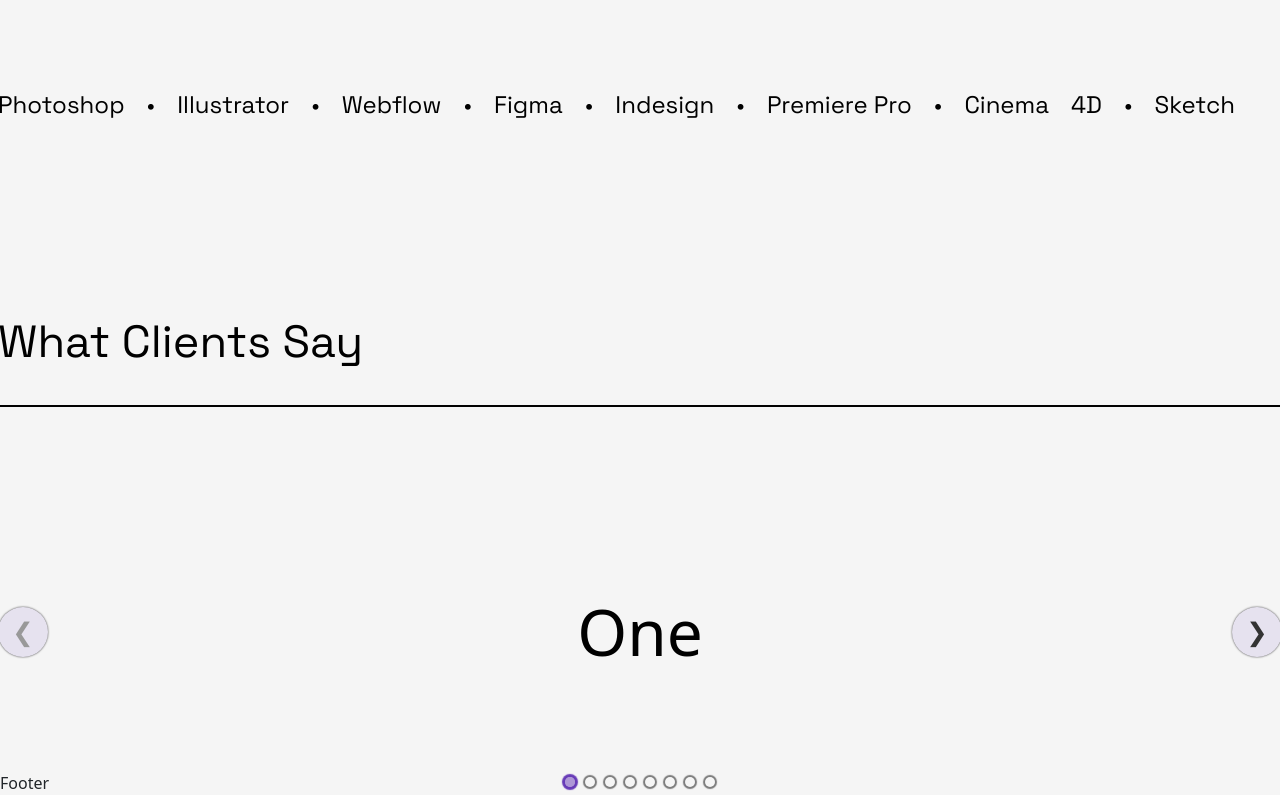
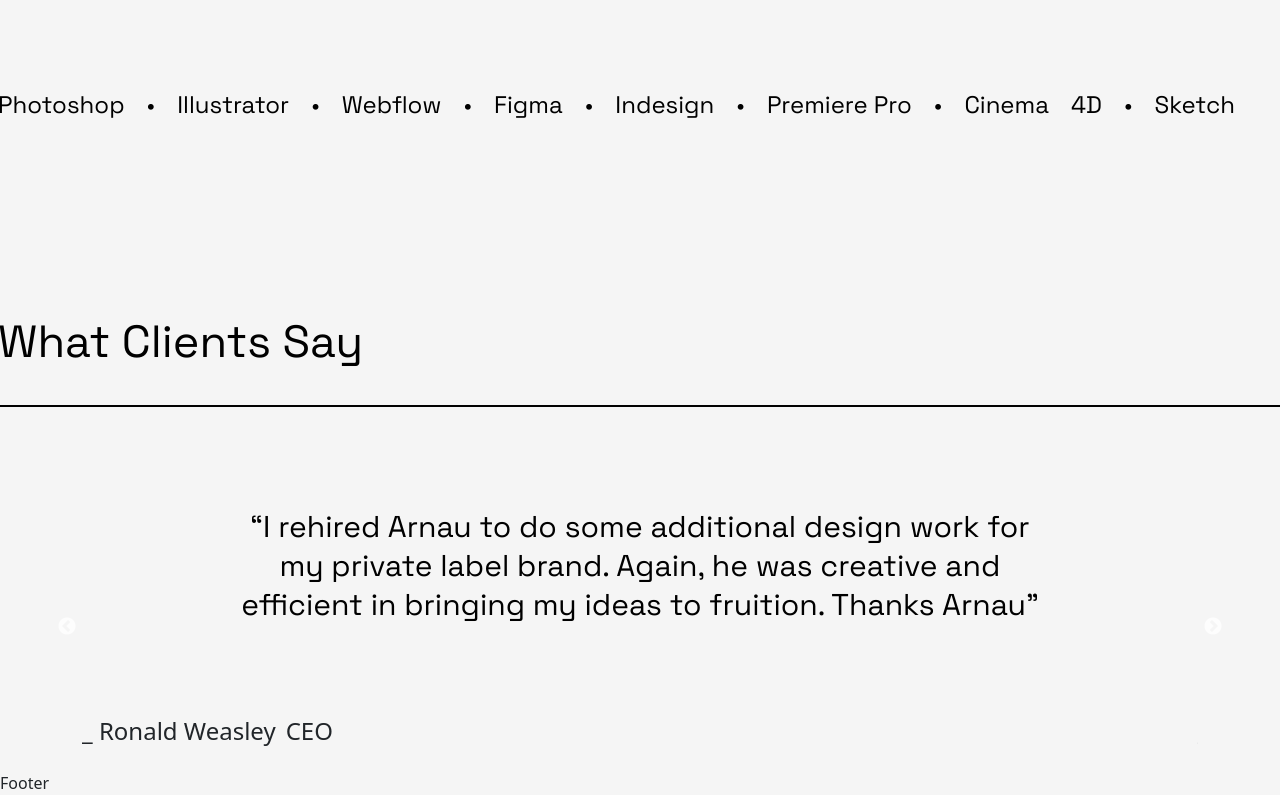
Before and after one commit to McBryan-dev/Demo-portfolio_2, a React (Create React App) app: page /home/ in a window 1280 px wide. Shown: the part 3491-4286 px from the top of the page. Built offline with nearby package versions, Linux system fonts and the light colour scheme.

Commit message:
Next Commit

```diff
--- a/package.json
+++ b/package.json
@@ -14,6 +14,7 @@
     "react-router-dom": "^6.21.1",
     "react-scripts": "5.0.1",
     "react-slick": "^0.29.0",
+    "slick-carousel": "^1.8.1",
     "web-vitals": "^2.1.4"
   },
   "scripts": {
--- a/src/Pages/Home.jsx
+++ b/src/Pages/Home.jsx
@@ -1,16 +1,17 @@
 import React, {useRef, useState} from 'react';
-import Carousel from 'react-elastic-carousel';
+
+import '../styles/Home.css';
 
 import 'bootstrap/dist/css/bootstrap.min.css';
 import Slider from 'react-slick';
-
-import '../styles/Home.css';
+import "slick-carousel/slick/slick.css";
+import "slick-carousel/slick/slick-theme.css";
 
 import {Link} from 'react-router-dom';
 import { Container } from "react-bootstrap";
 
 import Projects from '../assets/data/projects.js';
-import Item from '../item.js'
+import Testimonial from '../assets/data/testimonial.js';
 
 import HomeImg from '../assets/images/home_img.png';
 import LinkImg from '../assets/images/link_img.png';
@@ -38,12 +39,13 @@ const Home = () => {
         setToggle_2(!toggle_2)
     }
 
-    const breakPoints = [
-        { width: 1, itemsToShow: 1 },
-        { width: 550, itemsToShow: 1 },
-        { width: 768, itemsToShow: 1 },
-        { width: 1200, itemsToShow: 1 }
-    ]
+    const settings = {
+        dots: false,
+        infinite: true,
+        speed: 500,
+        slidesToShow: 1,
+        slidesToScroll: 1
+    };
 
     return <>
         <div className="home_area">
@@ -273,20 +275,26 @@ const Home = () => {
                         </div>
 
                         <div className="carousel">
-                            <Carousel breakPoints={breakPoints}>
+                            <div className="container">
+                                <Slider {...settings}>
+                                    {
+                                        Testimonial?.map((testimony) => (
+                                            <div className="content" key={testimony.id}>
 
-                                <Item>One</Item>
-                                <Item>Two</Item>
-                                <Item>Three</Item>
-                                <Item>Four</Item>
-                                <Item>Five</Item>
-                                <Item>Six</Item>
-                                <Item>Seven</Item>
-                                <Item>Eight</Item>
+                                                <div className="para">
+                                                    <p>{testimony.para}</p>
+                                                </div>
 
-                            </Carousel>
+                                                <div className="office">
+                                                    <h4>{testimony.name}</h4>
+                                                    <h4>{testimony.role}</h4>
+                                                </div>
 
-
+                                            </div>
+                                        ))
+                                    }
+                                </Slider>
+                            </div>
                         </div>
 
                     </div>
--- /dev/null
+++ b/src/assets/data/testimonial.js
@@ -0,0 +1,19 @@
+const testimonial = [
+    {
+        para: " “I rehired Arnau to do some additional design work for my private label brand. Again, he was creative and efficient in bringing my ideas to fruition. Thanks Arnau” ",
+        name: "_ Ronald Weasley",
+        role: "CEO"
+    },
+    {
+        para: " “I rehired Arnau to do some additional design work for my private label brand. I believe in GOD and ALLAH. Deo gracias, Asalamalekum.” ",
+        name: "_ Christian Muslim",
+        role: "Oga mi"
+    },
+    {
+        para: " “I rehired Arnau to do some additional design work for my private label brand. As a champion league winner i want liverpool, chelsea, tottenham, ARSENAl, and all other subsequent clubs to know that they suck” ",
+        name: "_ Kevin De Bruyne",
+        role: "Baller"
+    }
+]
+
+export default testimonial;
--- a/src/item.js
+++ /dev/null
@@ -1,14 +0,0 @@
-import styled from 'styled-components';
-import './App.css'
-
-export default styled.div`
-    display: flex;
-    justify-content: center;
-    align-items: center;
-    height: 250px;
-    width: 100%;
-    background-color: #F5F5F5;
-    color: var(--primary-color);
-    margin: 0 15px;
-    font-size: 4em;
-`;
--- a/src/styles/Home.css
+++ b/src/styles/Home.css
@@ -478,5 +478,63 @@
     line-height: normal;
 }
 
+.content .client_sect .carousel {
+    display: flex;
+    width: 1284px;
+    height: 210px;
+    justify-content: center;
+    align-items: center;
+    text-align: center;
+}
+
+.content .client_sect .carousel .container {
+    width: 1284px;
+    height:210px;
+    flex-shrink: 0;
+    justify-content: center;
+    align-items: center;
+    margin-left: auto;
+}
+
+.content .client_sect .carousel .container .content {
+    display: flex;
+    width: 823px;
+    height: 210px;
+    gap: 20px;
+    justify-content: center;
+    margin-left: auto;
+    align-items: center;
+    text-align: center;
+    background: #F5F5F5;
+}
+
+.content .client_sect .carousel .container .content .para {
+    display: flex;
+    text-align: center;
+    width: 800px;
+    text-align: center;
+    margin-left: auto;
+    margin-right: auto;
+    height: 100%;
+}
+
+.content .client_sect .carousel .container .content .para p {
+    color: var(--primary-color);
+    text-align: center;
+    font-family: var(--grotesk-family);
+    font-size: 30.06px;
+    font-style: normal;
+    font-weight: 400;
+    line-height: normal;
+}
+
+.content .client_sect .carousel .container .content .office {
+    display: flex;
+    gap: 10px;
+}
+
+.content .client_sect .carousel .container .content .office {
+
+}
 
 /* CLIENT_SECT_END */
```
Also changed, not shown: 1 other file (tests, documents, lock files or other folders).
